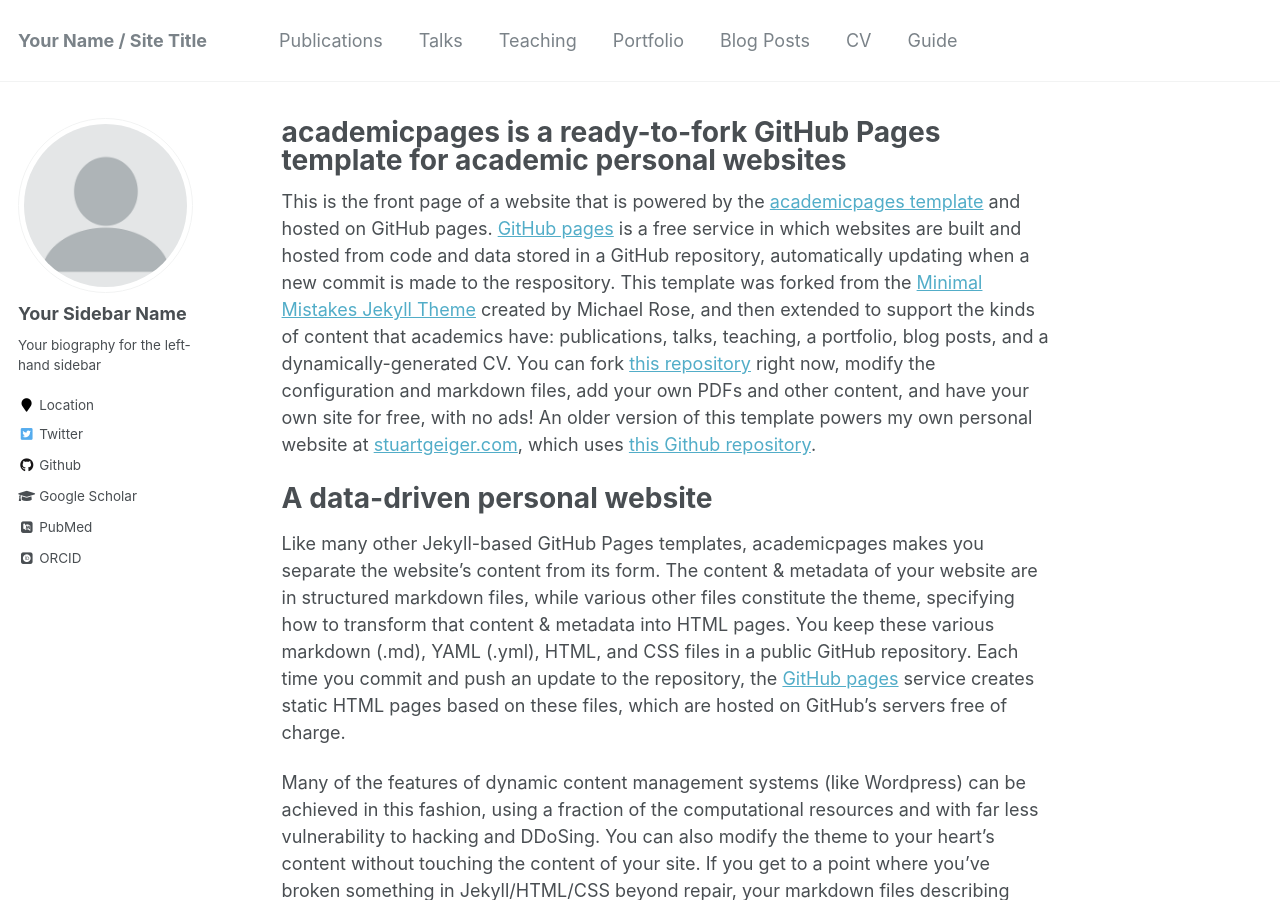
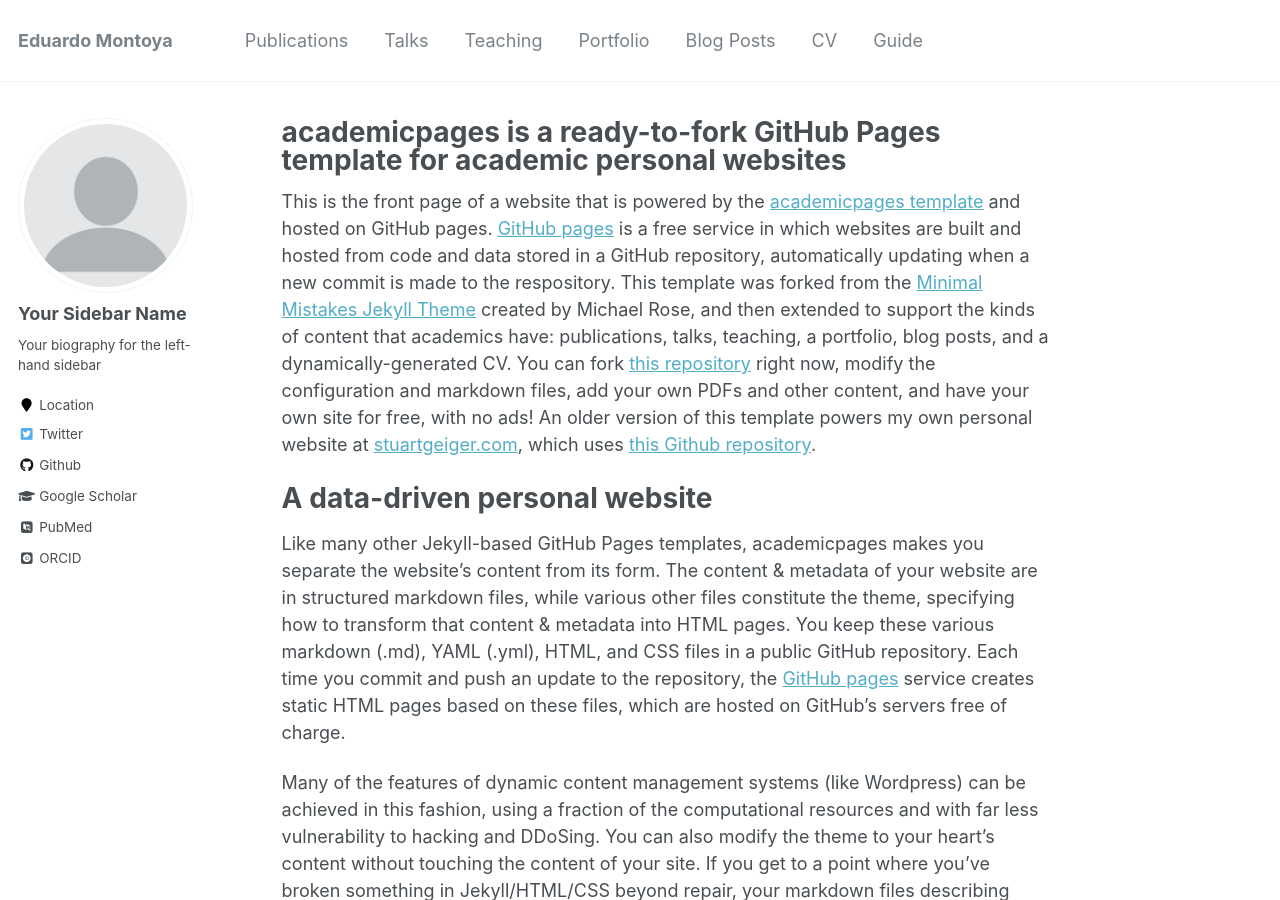
Before and after one commit to emontoya2/emontoya2.github.io, a Jekyll site: the page built from _pages/about.md, in a window 1280 px wide and 900 px high. Built offline with Jekyll 4.4.1, drawn with Linux system fonts in a browser that asks for light colours; some web fonts are replaced.

Commit message:
1st update

```diff
--- a/_config.yml
+++ b/_config.yml
@@ -7,7 +7,7 @@
 
 # Site Settings
 locale                   : "en-US"
-title                    : "Your Name / Site Title"
+title                    : "Eduardo Montoya"
 title_separator          : "-"
 name                     : &name "Your Name"
 description              : &description "personal description"
```
